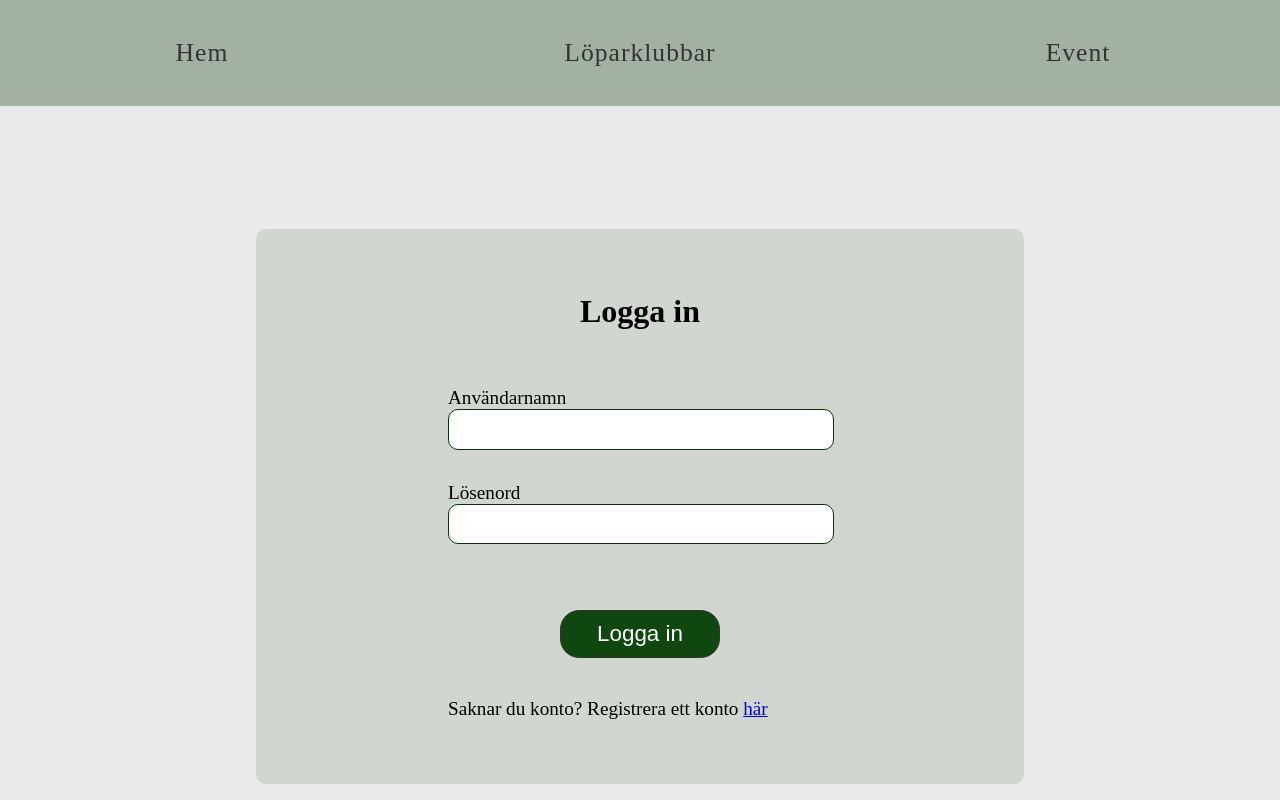
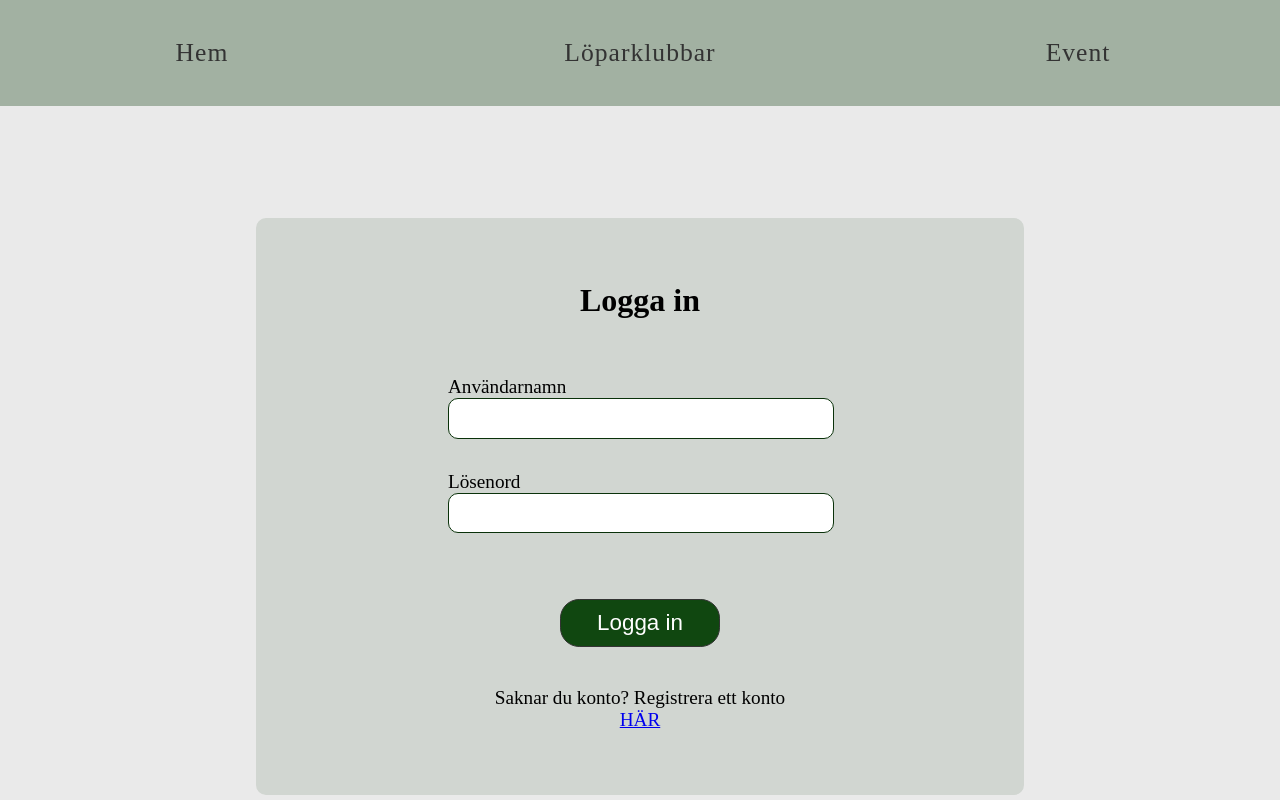
Before and after one commit to Pallicen/Loparklubbar, a React (Vite) app in the folder frontend/: page /LoginForm in a window 1280 px wide. Shown: the top 800 px of the page. Built offline with nearby package versions, Linux system fonts and the light colour scheme.

Commit message:
länk lösning för registrering från loginformulär

```diff
--- a/frontend/src/components/Pages/LoginForm.tsx
+++ b/frontend/src/components/Pages/LoginForm.tsx
@@ -23,7 +23,8 @@ const LoginForm = () => {
         </div>
 
         <div className="loginFormP">
-            <p>Saknar du konto? Registrera ett konto <a href="./RegisterForm">här</a></p>
+            <p>Saknar du konto? Registrera ett konto </p>
+            <a href="./RegisterForm">HÄR</a>
         </div>
 
       </div>
--- a/frontend/src/style/LoginForm.css
+++ b/frontend/src/style/LoginForm.css
@@ -44,6 +44,7 @@ input {
   display: flex;
   text-align: center;
   align-items: center;
+  flex-direction: column;
   font-size: 1.2rem;
   width: 24rem;
 }
```
